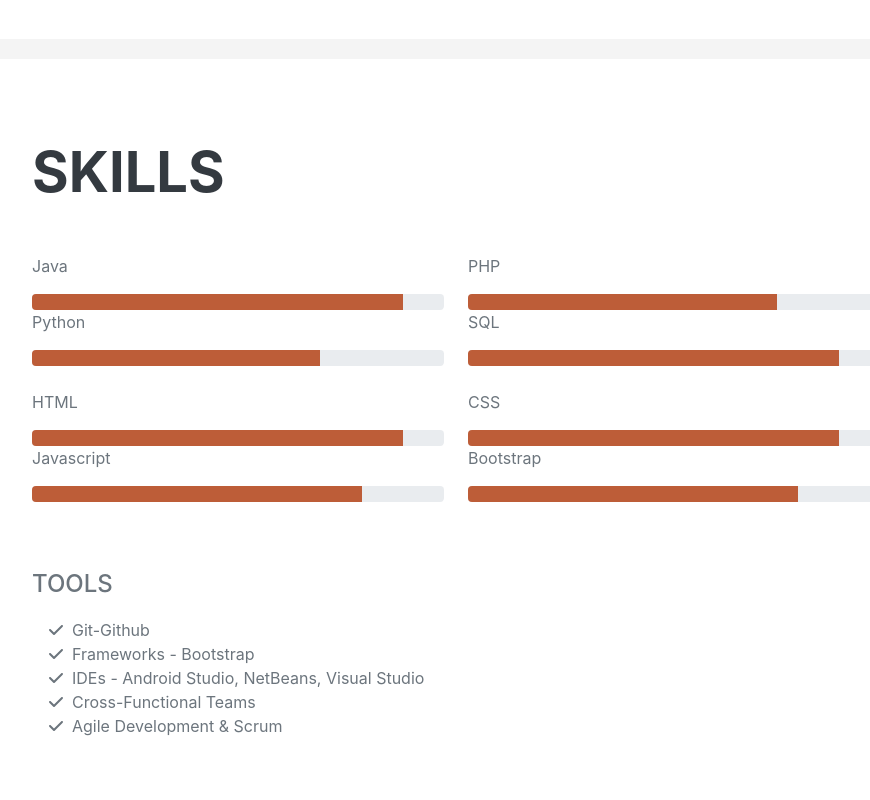
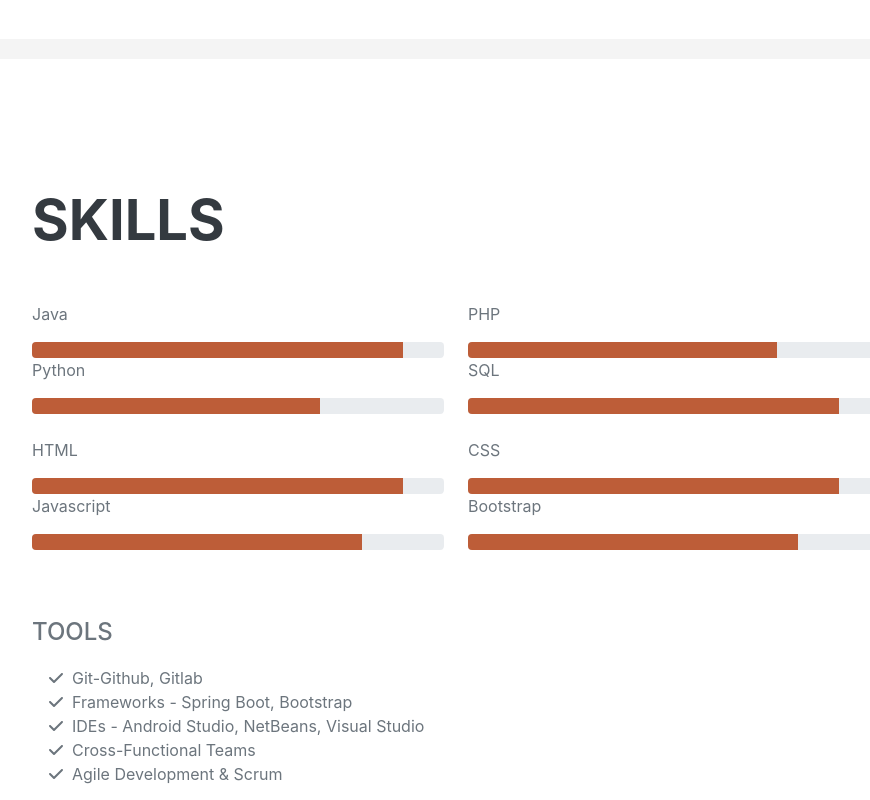
Before and after one commit to kevi-t/kevi-t.github.io, a plain HTML site: page index.html in a window 1280 px wide. Shown: the part 1680-2480 px from the top of the page, without its empty margins (320-1190 px from the left). Drawn offline with nearby package versions, Linux system fonts and the light colour scheme; a web font is replaced by a local one.

Commit message:
update index.html

```diff
--- a/index.html
+++ b/index.html
@@ -85,10 +85,9 @@
                     <a href="https://github.com/kevi-t/Horti-Market" target="_blank"><img src="assets/img/homepage.jpg" alt="Horti Market" class="img-fluid rounded shadow-sm" /></a>
                 </div>
             </section>
-
-            <!-- Skills Section -->
+<!-- Skills Section -->
 <section class="resume-section" id="skills">
-    <div class="container">
+    <div class="container py-5">
         <h2 class="mb-5">Skills</h2>
         <div class="row">
             <div class="col-12 col-md-6">
@@ -148,11 +147,11 @@
             <ul class="fa-ul mb-0">
                 <li>
                     <span class="fa-li"><i class="fas fa-check"></i></span>
-                    Git-Github
+                    Git-Github, Gitlab
                 </li>
                 <li>
                     <span class="fa-li"><i class="fas fa-check"></i></span>
-                    Frameworks - Bootstrap
+                    Frameworks - Spring Boot, Bootstrap
                 </li>
                 <li>
                     <span class="fa-li"><i class="fas fa-check"></i></span>
@@ -170,6 +169,7 @@
         </div>
     </div>
 </section>
+
 
 
 
```
